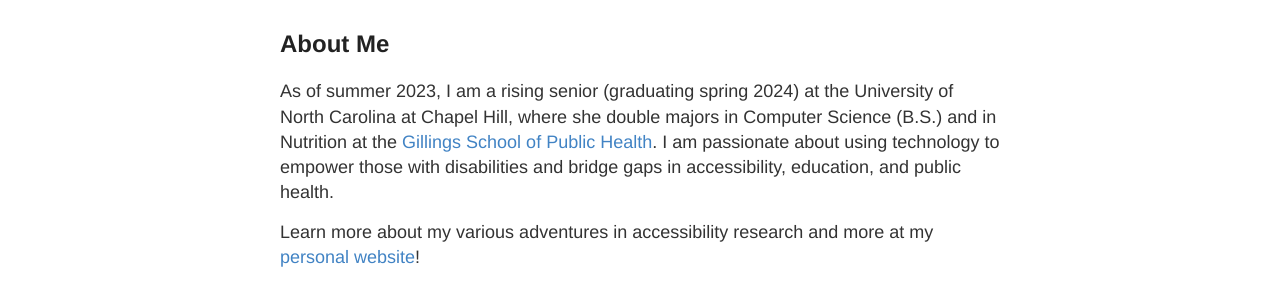
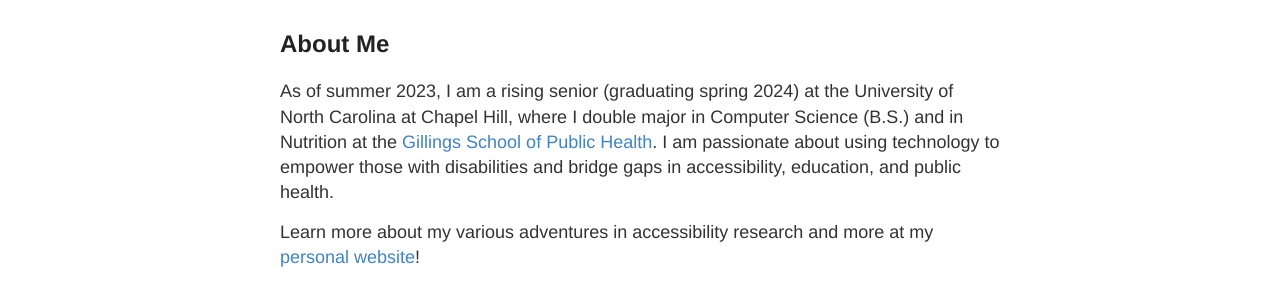
Before and after one commit to christineiym/dreu-2023, a Jekyll site: the page built from index.md, in a window 1280 px wide. Shown: the part 237-537 px from the top of the page. Built offline with Jekyll 4.4.1, drawn with Linux system fonts in a browser that asks for light colours.

Commit message:
edit front page for grammar

```diff
--- a/index.md
+++ b/index.md
@@ -8,7 +8,7 @@ title: Summer 2023 DREU Project Site
 
 ## About Me
 
-As of summer 2023, I am a rising senior (graduating spring 2024) at the University of North Carolina at Chapel Hill, where she double majors in Computer Science (B.S.) and in Nutrition at the [Gillings School of Public Health](https://sph.unc.edu/). I am passionate about using technology to empower those with disabilities and bridge gaps in accessibility, education, and public health.
+As of summer 2023, I am a rising senior (graduating spring 2024) at the University of North Carolina at Chapel Hill, where I double major in Computer Science (B.S.) and in Nutrition at the [Gillings School of Public Health](https://sph.unc.edu/). I am passionate about using technology to empower those with disabilities and bridge gaps in accessibility, education, and public health.
 
 Learn more about my various adventures in accessibility research and more at my [personal website](https://christineiym.github.io/)!
 
```
